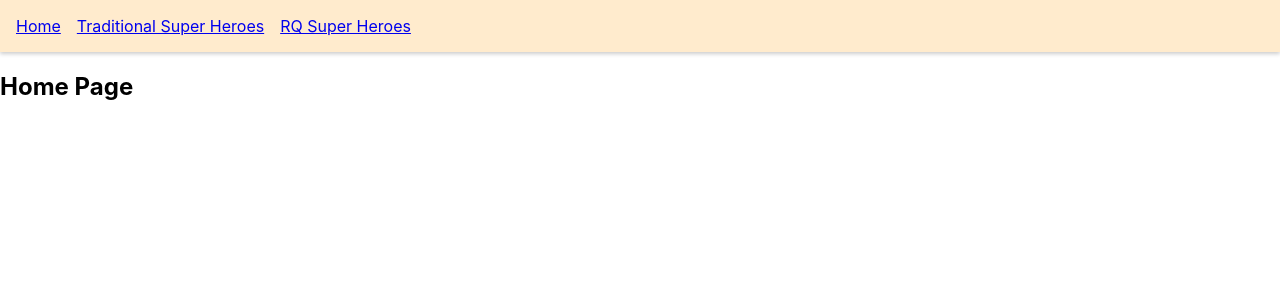
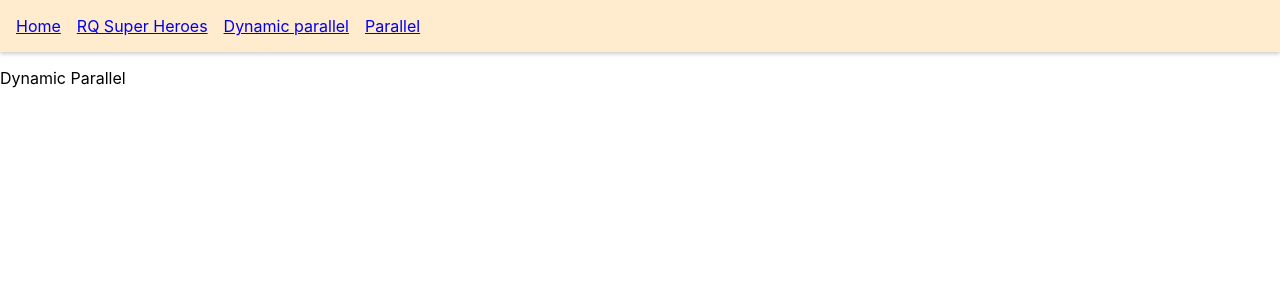
Before and after one commit to yablochnikov/react-query, a React (Create React App) app: page /dynamic-parallel in a window 1280 px wide. Shown: the top 300 px of the page. Built offline with nearby package versions, Linux system fonts and the light colour scheme; data requests are answered from the project's data file.

Commit message:
feat: dynamic parallel queries

```diff
--- a/src/App.js
+++ b/src/App.js
@@ -7,6 +7,7 @@ import { SuperHeroesPage } from './components/SuperHeroes.page'
 import { ReactQueryDevtools} from "react-query/devtools";
 import SuperHeroDetails from "./components/SuperHeroDetails.page";
 import ParallelQueries from "./components/ParallelQueries.page";
+import DynamicParallel from "./components/DynamicParallel.page";
 
 const queryClient = new QueryClient()
 
@@ -21,14 +22,20 @@ function App() {
               <Link to='/'>Home</Link>
             </li>
             <li>
-              <Link to='/super-heroes'>Traditional Super Heroes</Link>
+              <Link to='/rq-super-heroes'>RQ Super Heroes</Link>
             </li>
             <li>
-              <Link to='/rq-super-heroes'>RQ Super Heroes</Link>
+              <Link to='/dynamic-parallel'>Dynamic parallel</Link>
+            </li>
+            <li>
+              <Link to='/rq-super-heroes'>Parallel</Link>
             </li>
           </ul>
         </nav>
         <Switch>
+          <Route path='/dynamic-parallel'>
+            <DynamicParallel heroIds={[1,3]}/>
+          </Route>
           <Route path='/parallel'>
             <ParallelQueries />
           </Route>
--- /dev/null
+++ b/src/components/DynamicParallel.page.js
@@ -0,0 +1,27 @@
+import axios from "axios";
+import { useQueries } from 'react-query'
+
+const fetchSuperHeroes = async (heroId) => {
+    return axios.get(`http://localhost:4000/superheroes/${heroId}`)
+}
+
+const DynamicParallel = ({ heroIds }) => {
+    const queryResults = useQueries(
+        heroIds.map(heroId => {
+            return {
+                queryKey: ['super-hero', heroId],
+                queryFn: () => fetchSuperHeroes(heroId)
+            }
+        })
+    )
+
+    console.log({ queryResults })
+
+  return (
+    <div>
+      Dynamic Parallel
+    </div>
+  );
+};
+
+export default DynamicParallel;
--- a/src/components/SuperHeroesList.js
+++ b/src/components/SuperHeroesList.js
@@ -2,7 +2,7 @@ import useSuperHeroesData from "../hooks/useSuperHeroesData";
 import {Link} from "react-router-dom";
 
 const onSuccessfulFetch = (data) => {
-    console.log('Perform side effect on successful fetch', data);
+    console.log('Perform side effect on successful fetch', data)
 }
 
 const onFailedFetch = (error) => {
```
